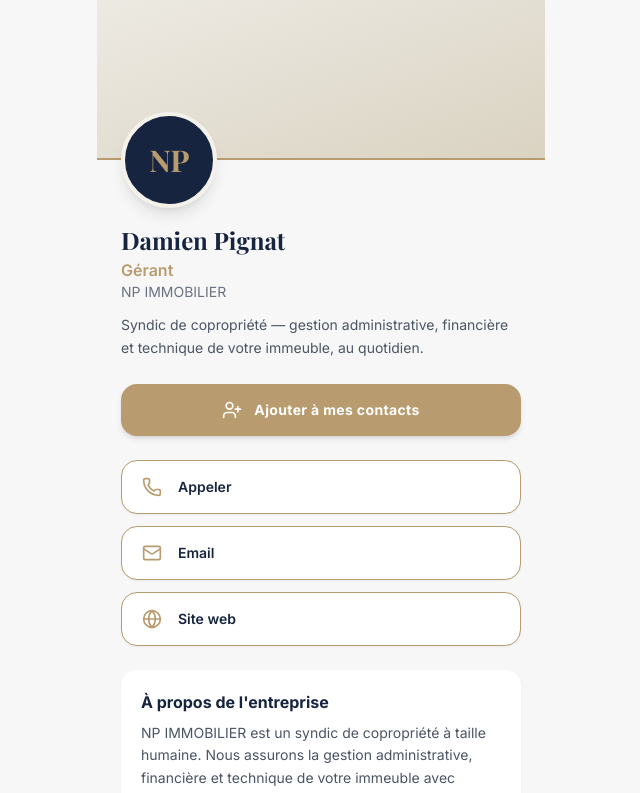
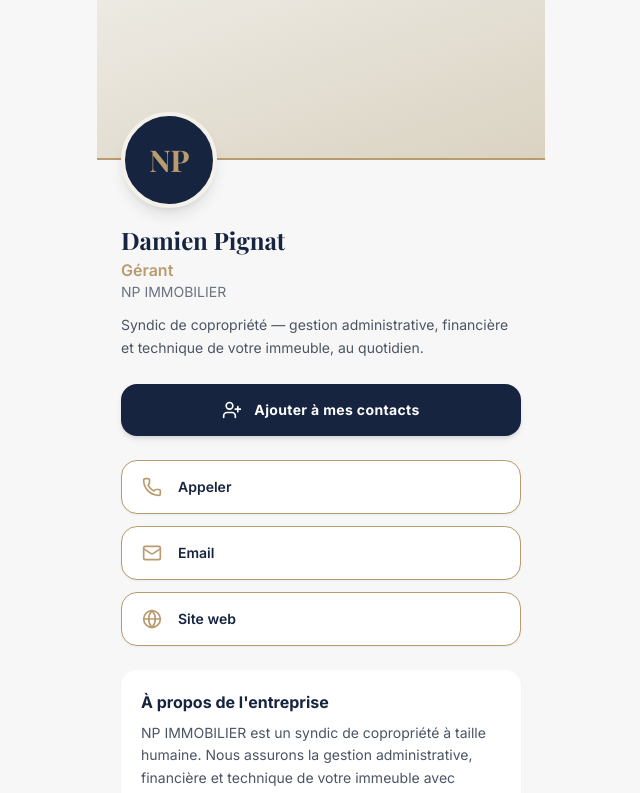
Before and after one commit to NPIMMOBILIER/carte, a Next.js app: page / in a window 1280 px wide. Shown: the top 793 px of the page, without its empty margins (319-959 px from the left). Built offline with nearby package versions, Linux system fonts and the light colour scheme; no server answers.

Commit message:
feat: navy vCard CTA, damien-pignat.vcf filename

```diff
--- a/components/AddContactButton.tsx
+++ b/components/AddContactButton.tsx
@@ -14,14 +14,14 @@ export function AddContactButton() {
       email: profile.email,
       website: profile.website,
     })
-    downloadVCard(vcf, 'filipe-taveira.vcf')
+    downloadVCard(vcf, 'damien-pignat.vcf')
   }
 
   return (
     <div className="mt-4 px-6">
       <button
         onClick={handleClick}
-        className="flex w-full items-center justify-center gap-3 rounded-2xl bg-accent px-6 py-4 text-white shadow-md transition-transform active:scale-95 hover:bg-blue-600"
+        className="flex w-full items-center justify-center gap-3 rounded-2xl bg-primary px-6 py-4 text-white shadow-md transition-transform active:scale-95 hover:opacity-90"
       >
         <UserPlus size={20} />
         <span className="text-sm font-bold tracking-wide">Ajouter à mes contacts</span>
```
